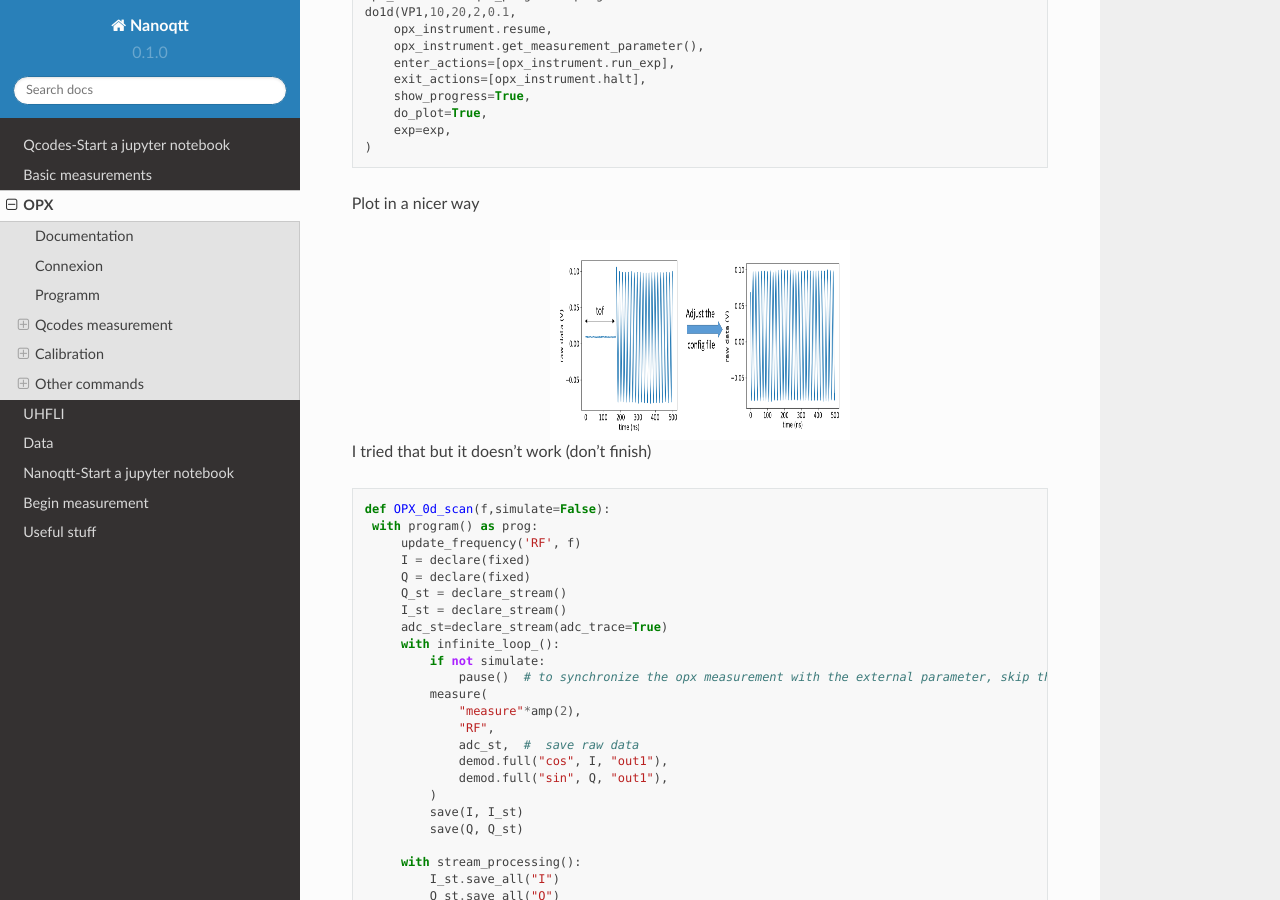
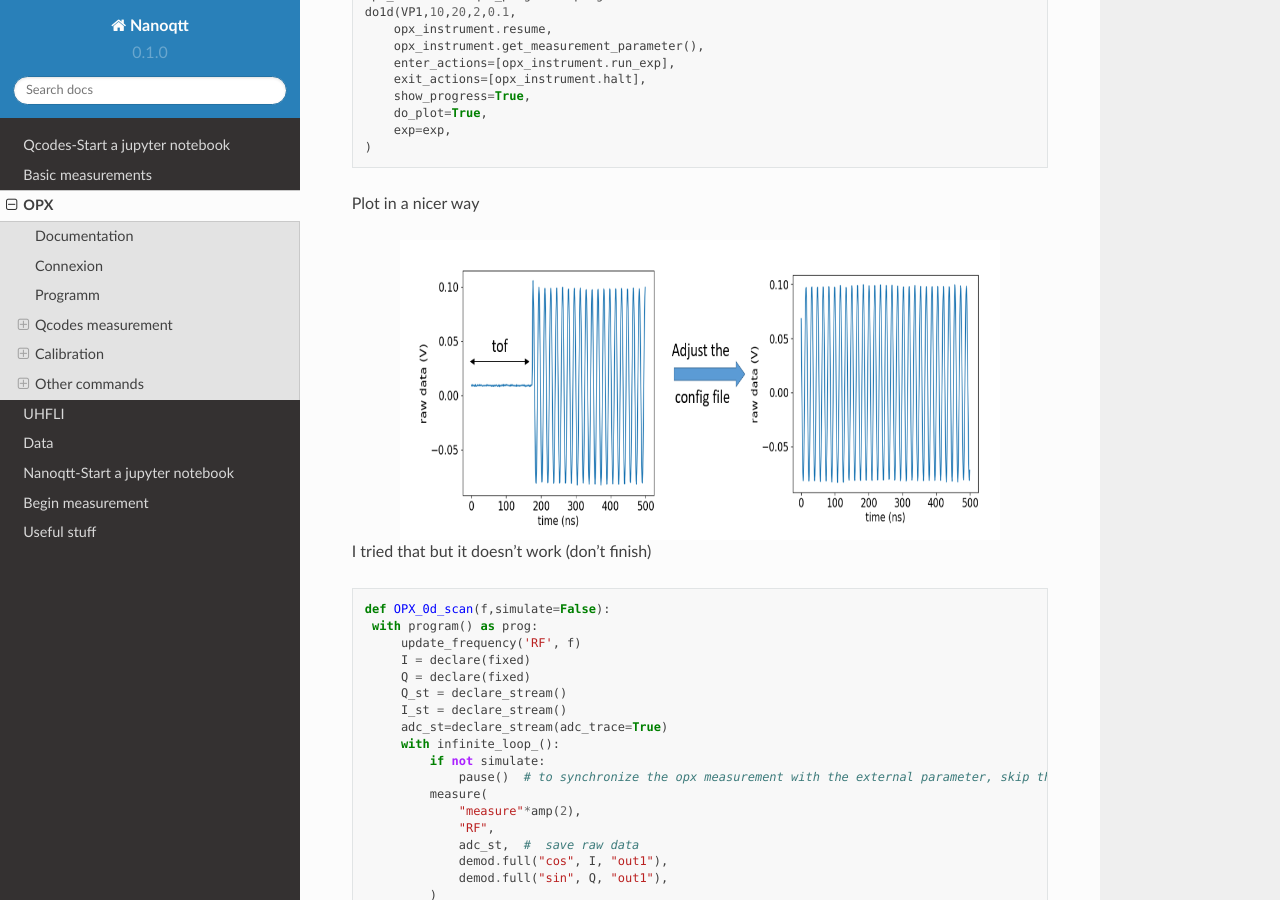
Before and after one commit to nanoelectronics-new/Nanoqtt-new-qtt-tutorial, a Sphinx documentation site: the page built from docs/source/OPX.rst, in a window 1280 px wide and 900 px high, scrolled down 5157 px. Built offline with Sphinx 7.4.7 and the Read the Docs theme 2.0.0, drawn with Linux system fonts in a browser that asks for light colours.

Commit message:
Update OPX.rst

```diff
--- a/docs/source/OPX.rst
+++ b/docs/source/OPX.rst
@@ -298,8 +298,8 @@ Plot in a nicer way
    plt.ylabel('raw data (V)')
 
 .. image:: image/opx_calibration_tof.PNG
-   :width: 300px
-   :height: 200px
+   :width: 600px
+   :height: 300px
    :scale: 100 %
    :alt: alternate text
    :align: center
```
